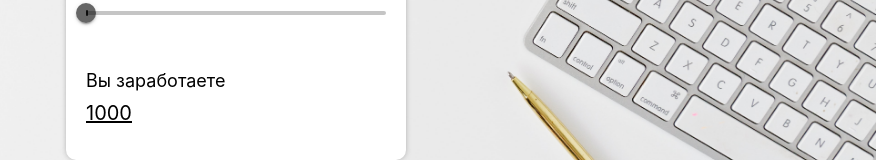
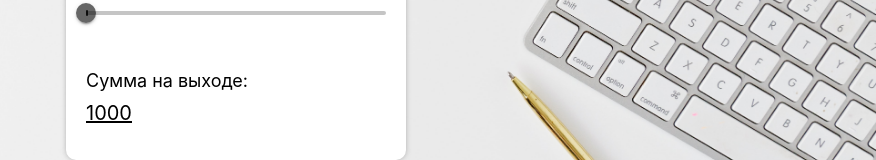
Before and after one commit to nikita-jpg/BankClient, a React (Create React App) app in the folder bank_client/: page / in a window 1280 px wide. Shown: the part 441-601 px from the top of the page, without its empty margins (404-1280 px from the left). Built offline with nearby package versions, Linux system fonts and the light colour scheme.

Commit message:
Изменил текст итогового заработка

```diff
--- a/bank_client/src/App.js
+++ b/bank_client/src/App.js
@@ -156,7 +156,7 @@ const valueLabelFormat = (value) => {
         </div>
 
         <div className="App_containerItem">
-          <p className="Profit_title">Вы заработаете</p>
+          <p className="Profit_title">Сумма на выходе:</p>
           <p className="Profit_money">{profit}</p>
         </div>
 
```
